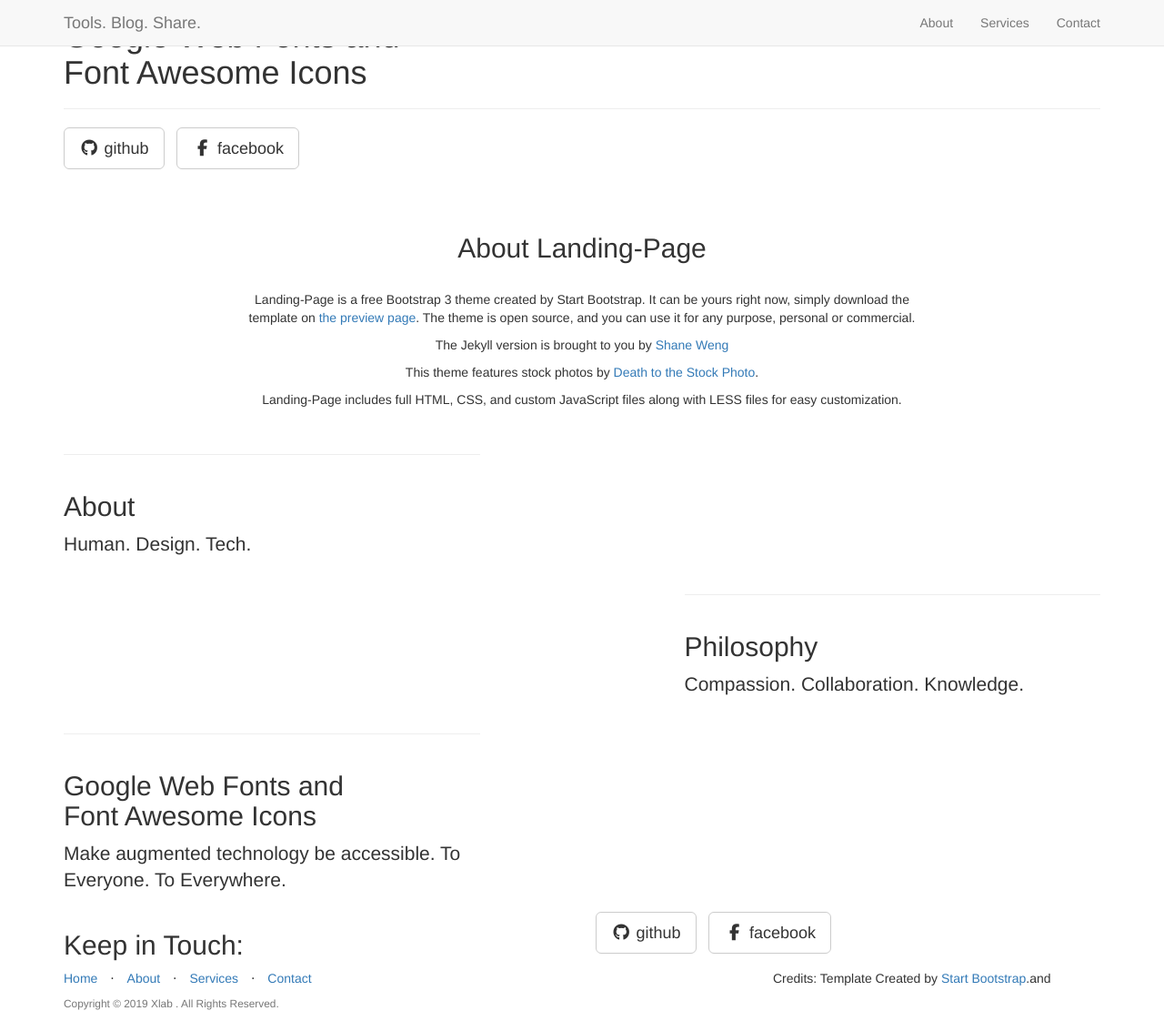
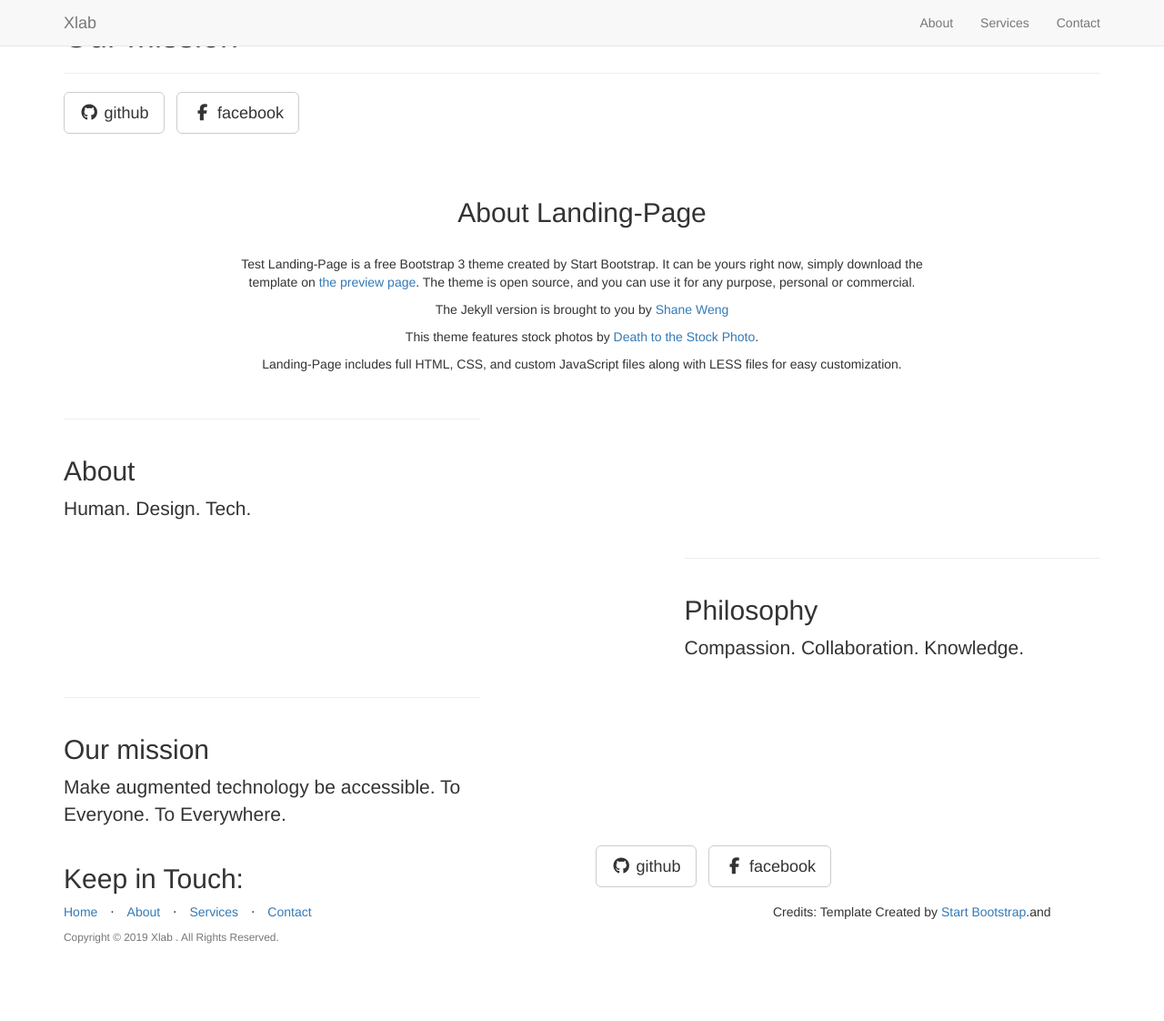
Before and after one commit to XLabSF/xlab.github.io, a Jekyll site: the page built from _posts/2014-09-23-services-3.markdown, in a window 1280 px wide and 1122 px high. Shown: the whole window at 91% size. Built offline with Jekyll 4.4.1, drawn with Linux system fonts in a browser that asks for light colours; nearby versions of some CDN libraries; library files that are not in the unit come from our copies.

Commit message:
Update modification via upload

```diff
--- a/_config.yml
+++ b/_config.yml
@@ -3,10 +3,10 @@
 # ----------------------- #
 
 url: xlabsf.github.io
-title: Tools. Blog. Share.
+title: Xlab
 email: xlab.contact@gmail.com
-author: Xlab
-description: > # "this is a test
+author: Accessible. Smart. People.
+description: > # "A tech + design company
   You can edit this line in _config.yml. It will appear in your document
   head meta (for Google search results) and in your feed.xml site
   description.
--- a/_includes/about.html
+++ b/_includes/about.html
@@ -5,7 +5,7 @@
               <br/><br/>
               <h2>About Landing-Page</h2>
               <br/>
-                <p>Landing-Page is a free Bootstrap 3 theme created by Start Bootstrap. It can be yours right now, simply download the template on <a href="http://startbootstrap.com/template-overviews/landing-page/">the preview page</a>. The theme is open source, and you can use it for any purpose, personal or commercial.</p>
+                <p>Test Landing-Page is a free Bootstrap 3 theme created by Start Bootstrap. It can be yours right now, simply download the template on <a href="http://startbootstrap.com/template-overviews/landing-page/">the preview page</a>. The theme is open source, and you can use it for any purpose, personal or commercial.</p>
                 <p>The Jekyll version is brought to you by <a href="https://github.com/swcool">Shane Weng</a></p>
                 <p>This theme features stock photos by <a href="http://join.deathtothestockphoto.com//">Death to the Stock Photo</a>.</p>
                 <p>Landing-Page includes full HTML, CSS, and custom JavaScript files along with LESS files for easy customization.</p>
--- a/_posts/2014-09-23-services-3.markdown
+++ b/_posts/2014-09-23-services-3.markdown
@@ -2,7 +2,7 @@
 layout: default
 img: phones.png
 category: Services
-title: Google Web Fonts and<br>Font Awesome Icons
+title: Our mission
 description: |
 ---
 Make augmented technology be accessible.
```
Also changed, not shown: 7 other files.
